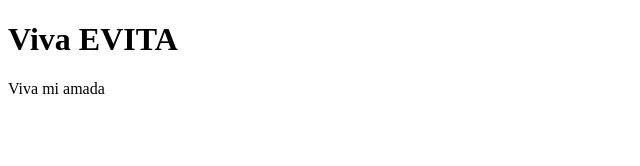
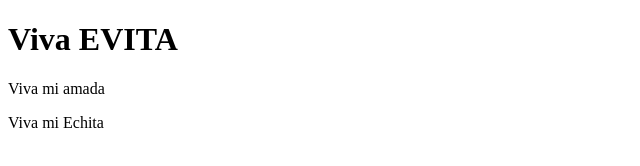
Before and after one commit to gabrielmsdj/Proyecto-Web-Empresarial, a plain HTML site: page index.html in a window 1280 px wide. Shown: the whole page, without its empty margins (0-640 px from the left). Drawn offline with Linux system fonts and the light colour scheme.

Commit message:
Agregando segundo parrafo

```diff
--- a/index.html
+++ b/index.html
@@ -8,5 +8,6 @@
 <body>
     <h1>Viva EVITA</h1>
     <p>Viva mi amada</p>
+    <p>Viva mi Echita</p>
 </body>
 </html>
```
